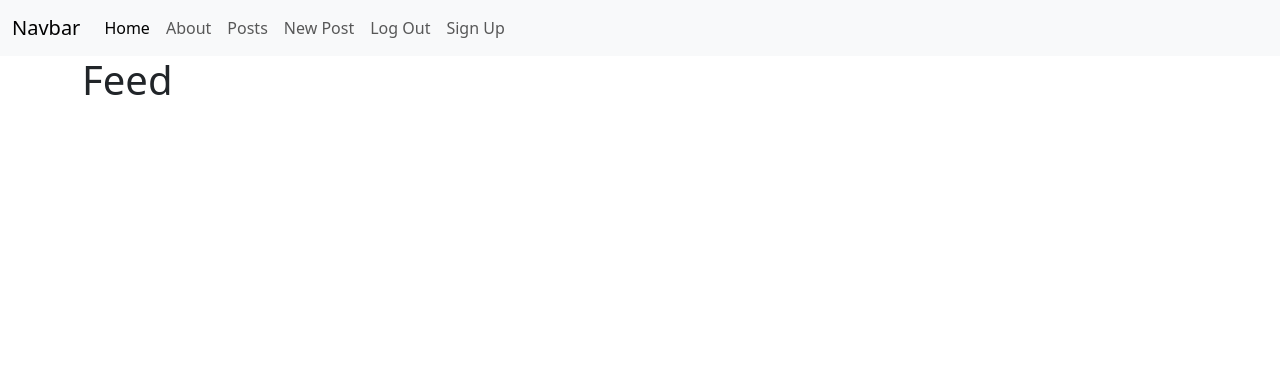
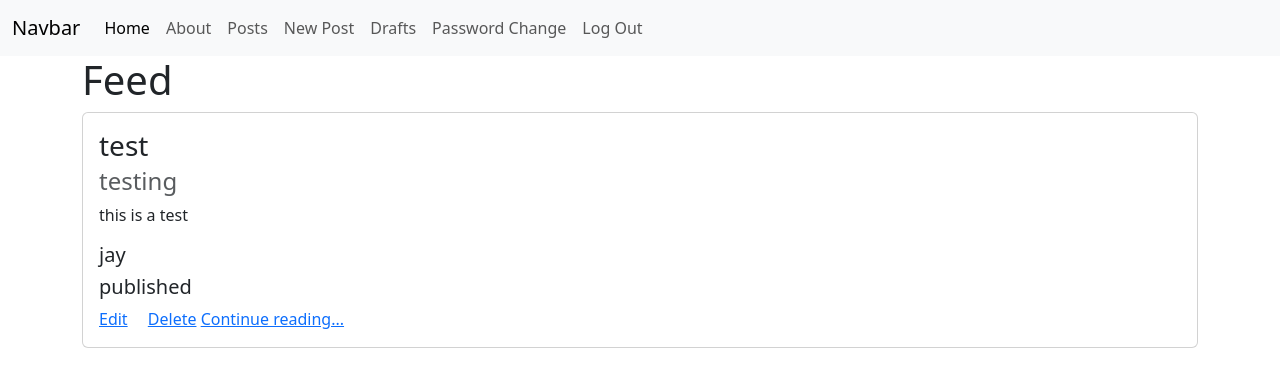
Before and after one commit to ljaybarr/blog, a Django app: page /posts/ in a window 1280 px wide. Shown: the top 387 px of the page. Run offline with Django 5.2, Linux system fonts and the light colour scheme; a user stored in the database is signed in; data comes from the database, SQL or seed files in the repository; both versions use the stored data as it was after the commit; parts of the project's set-up code (start-up, migrations or seed data) failed here and were passed over.

Commit message:
fixed an issue with status

```diff
--- a/posts/urls.py
+++ b/posts/urls.py
@@ -4,6 +4,7 @@ from posts import views
 
 urlpatterns = [
     path("", views.PostListView.as_view(), name="list"),
+    path("drafts/", views.DraftPostListView.as_view(), name="drafts"),
     path("<int:pk>/", views.PostDetailView.as_view(), name="detail"),
     path("<int:pk>/edit/", views.PostUpdateView.as_view(), name="edit"),
     path("<int:pk>/delete/", views.PostDeleteView.as_view(), name="delete"),
--- a/posts/views.py
+++ b/posts/views.py
@@ -10,12 +10,22 @@ from django.contrib.auth.mixins import (
     LoginRequiredMixin,
     UserPassesTestMixin
 )
-from .models import Post
+from .models import Post, Status
 
 
 class PostListView(ListView):
     template_name = "posts/list.html"
     model = Post
+
+    def get_context_data(self, **kwargs):
+        context = super().get_context_data(**kwargs)
+        published = Status.objects.get(name="published")
+        context["post_list"] = (
+            Post.objects
+            .filter(status=published)
+            .order_by("created_on").reverse()
+        )
+        return context
 
 class DraftPostListView(LoginRequiredMixin, ListView):
     template_name = "posts/list.html"
--- a/templates/base.html
+++ b/templates/base.html
@@ -25,14 +25,16 @@
               <a class="nav-link" href="{% url 'list' %}">Posts</a>
               {% if user.is_authenticated %}
               <a class="nav-link" href="{% url 'new' %}">New Post</a>
+              <a class="nav-link" href="{% url 'drafts' %}">Drafts</a>
+              <a class="nav-link" href="{% url 'password_change' %}">Password Change</a>
               <form method="POST" action="{% url 'logout' %}">
                 {% csrf_token %}
                 <input type="submit" class="nav-link" value="Log Out">
               </form>
             {% else %}
+            <a class="nav-link" href="{% url 'signup' %}">Sign Up</a>
               <a class="nav-link" href="{% url 'login' %}">Log In</a>
             {% endif %}
-            <a class="nav-link" href="{% url 'signup' %}">Sign Up</a>
             </div>
           </div>
         </div>
--- a/templates/posts/list.html
+++ b/templates/posts/list.html
@@ -5,7 +5,7 @@
 
 {% block content %}
 <h1>Feed</h1>
-{% for post in posts_list %}
+{% for post in post_list %}
     <div class="card">
         <div class="card-body">
             <h3 class="card-title">{{ post.title }}</h3>
```
Also changed, not shown: TODO.md (added, +14 -0 lines), db.sqlite3.
